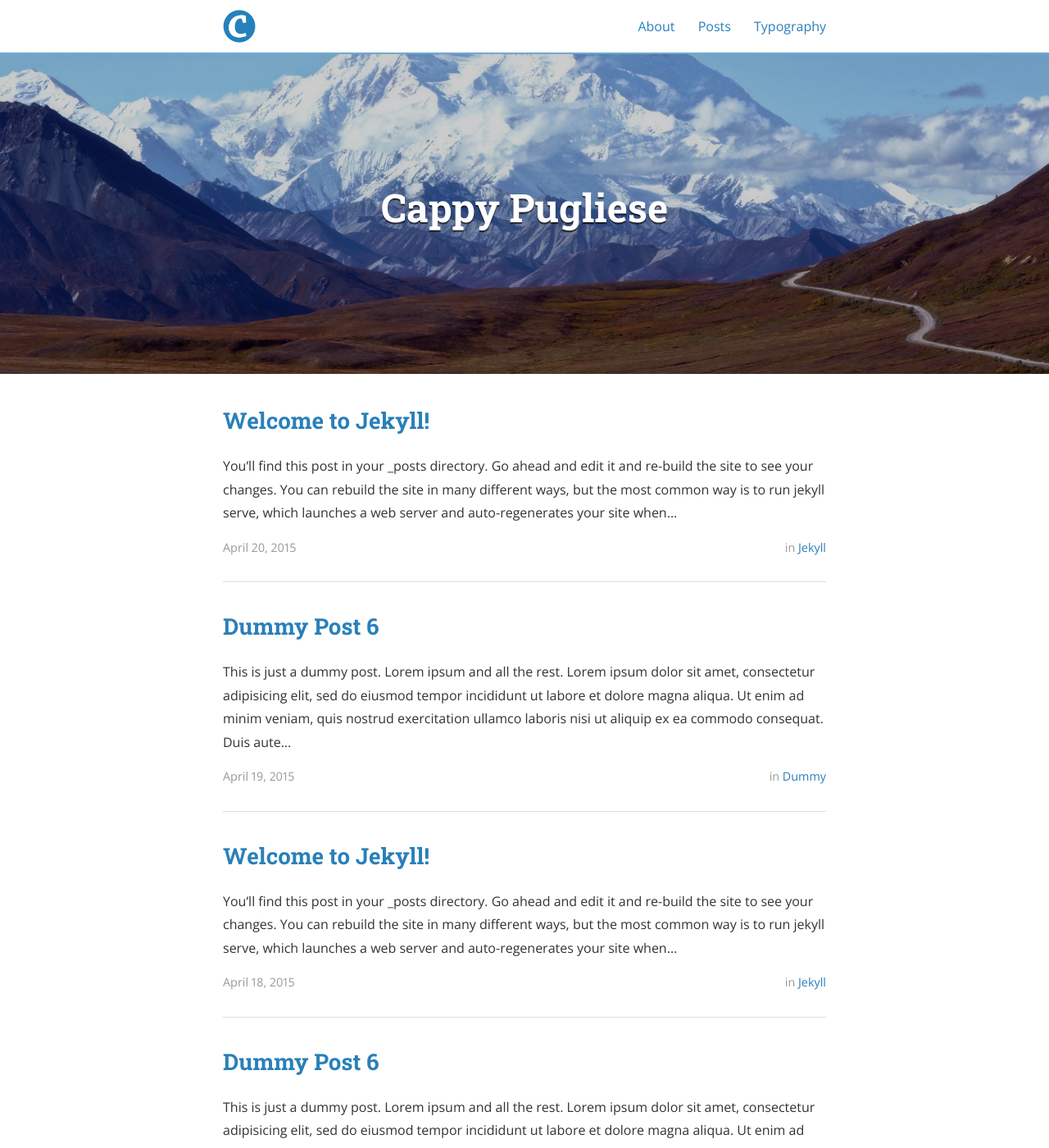
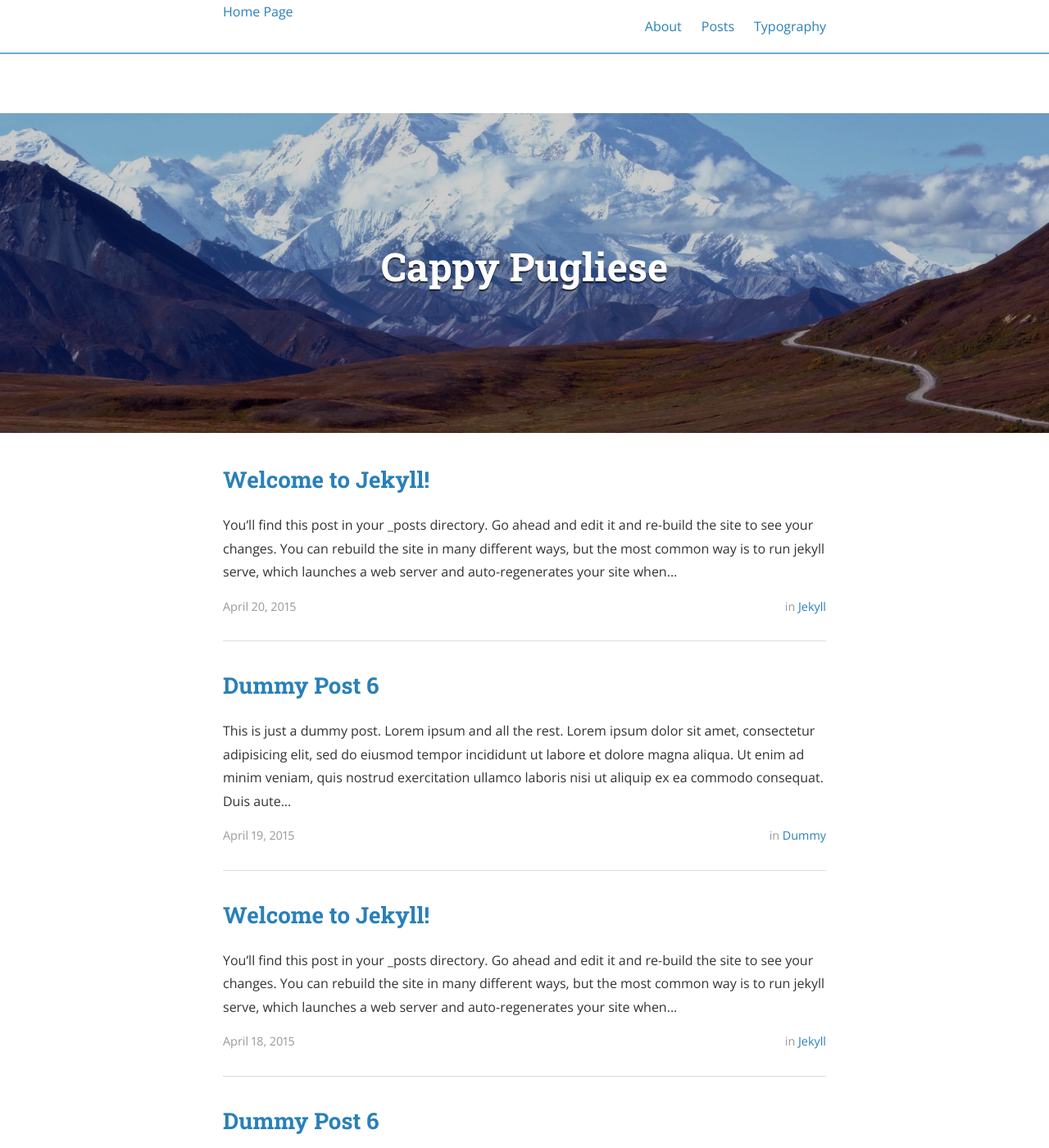
Before and after one commit to cappy-pugliese/cappy-pugliese-website, a Jekyll site: the page built from centrarium-master-clone/index.html, in a window 1280 px wide and 1400 px high. Shown: the whole window at 82% size. Built offline with Jekyll 4.4.1, drawn with Linux system fonts in a browser that asks for light colours; nearby versions of some CDN libraries; the list of posts is cut into pages by our own code; some of the changed text lies outside the part shown.

Commit message:
fixed site description & tried to adjust page header
changed the home page icon to text, but the text is not vertically centered. I tried to fix it with <style> , but doesn't seem to be working for some reason. Idk if i need to wait for it to load or if the script is wrong or what.

```diff
--- a/centrarium-master-clone/_config.yml
+++ b/centrarium-master-clone/_config.yml
@@ -13,10 +13,9 @@ title: Cappy Pugliese
 email: cappy.pugliese@gmail.com
 name: Cappy Pugliese
 description: >
- MIT License
- Copyright (c) 2024 Cappy
- Powered by Jekyll using the Centrarium theme, courtesy of [Ben Centra](https://github.com/bencentra).
- 	url:
+ <p>MIT License <br>
+ Copyright (c) 2024 Cappy</p>
+ <p>Powered by Jekyll using the <a href="https://github.com/bencentra/centrarium">Centrarium theme</a>, courtesy of Ben Centra</p>
 # Base URL of site (i.e. /blog). It should always start with a slash,
 # and never end with a slash. Set it to a blank value if hosting at the
 # root of your server.
--- a/centrarium-master-clone/_includes/header.html
+++ b/centrarium-master-clone/_includes/header.html
@@ -1,13 +1,22 @@
 <header class="navigation" role="banner">
+
+<style>
+.navigation-wrapper a {
+  float: left;
+  text-align: center
+  }
+.vertical-center {
+  margin: 0;
+  position: absolute;
+  top: 50%;
+  -ms-transform: translateY(-50%);
+  transform: translateY(-50%);
+}
+</style>
+
   <div class="navigation-wrapper">
-    <a href="{{ site.baseurl }}/" class="logo">
-      {% if site.logo %}
-      <img src="{{ site.logo | prepend: site.baseurl }}" alt="{{ site.title }}">
-      {% else %}
-      <span>{{ site.title }}</span>
-      {% endif %}
-    </a>
-    <a href="javascript:void(0)" class="navigation-menu-button" id="js-mobile-menu">
+  	<a href="{{ site.baseurl }}/" class="logo">Home Page</a>
+		<a href="javascript:void(0)" class="navigation-menu-button" id="js-mobile-menu">
       <i class="fa fa-bars"></i>
     </a>
     <nav role="navigation">
```
